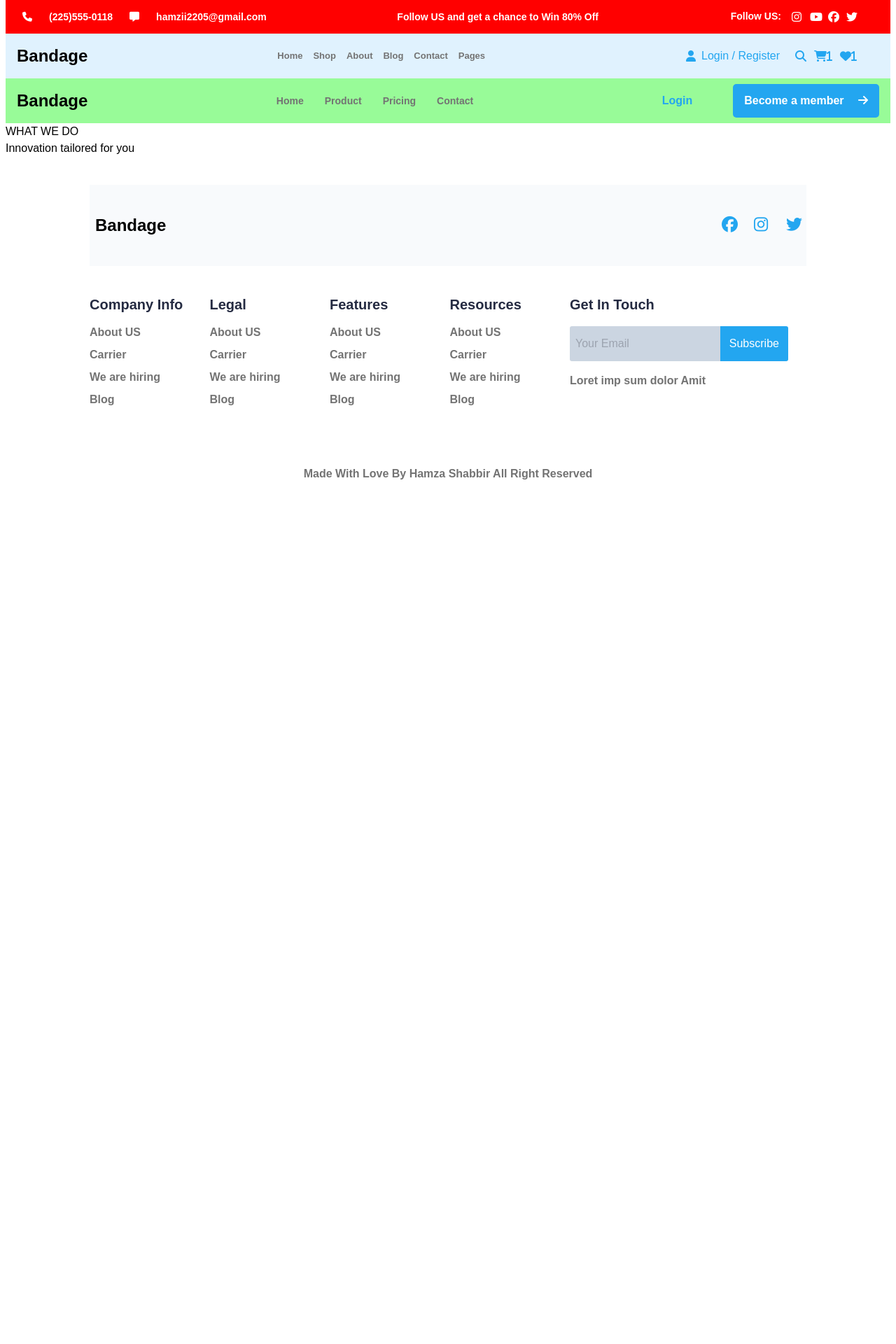
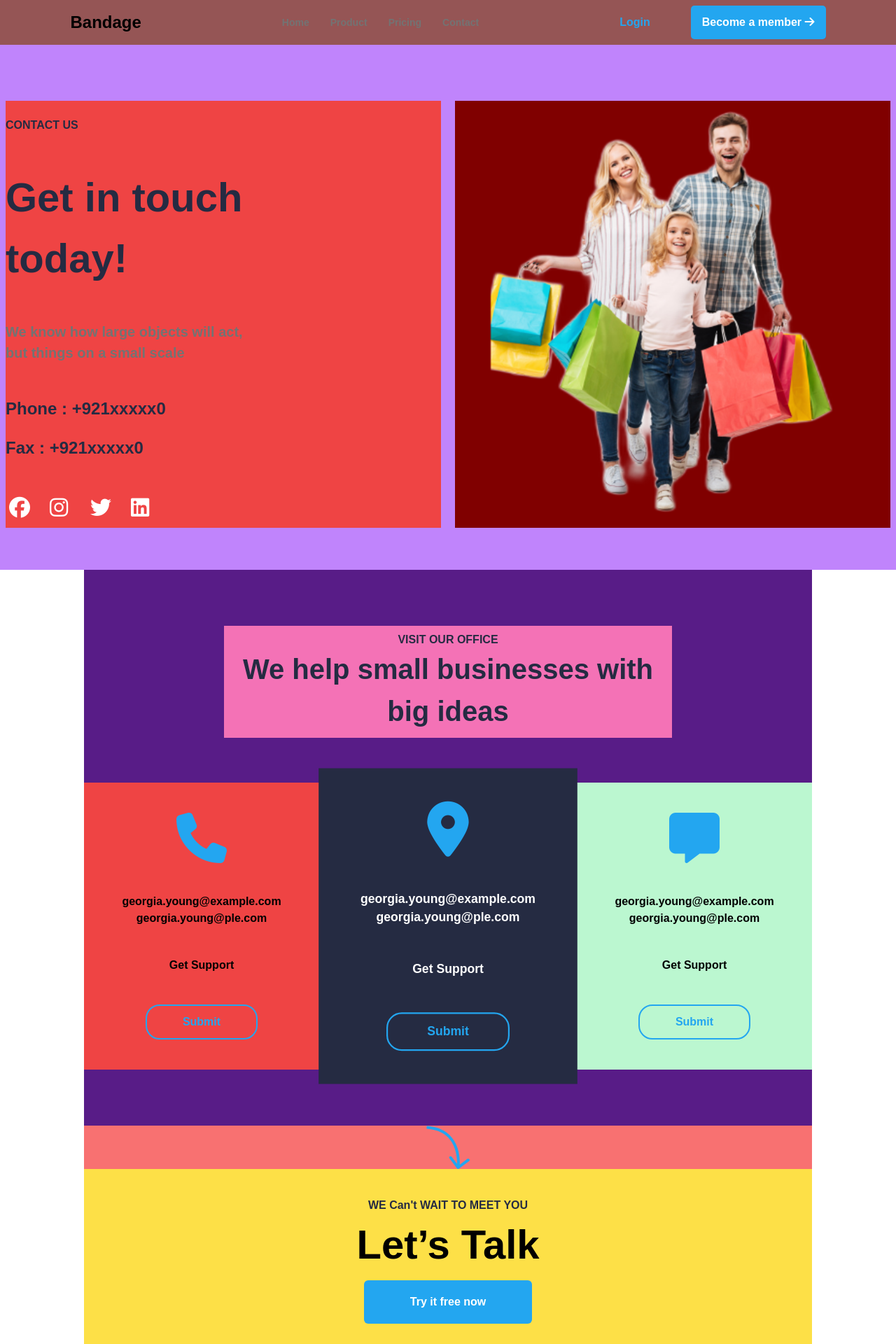
Before and after one commit to HamzaShabir0786/Hackathone_Q2, a Next.js app: page /contact in a window 1280 px wide. Shown: the top 1920 px of the page at 70% size. Before the commit the page ends 800 px from the top, so only its background shows below. Built offline with nearby package versions, Linux system fonts and the light colour scheme.

Commit message:
add contact page at 5:15AM

```diff
--- a/src/app/components/Footer/Footer.tsx
+++ b/src/app/components/Footer/Footer.tsx
@@ -56,7 +56,7 @@ export default function Footer() {
                 <input
                   type="text py-4"
                   placeholder="Your Email"
-                  className="pl-2 bg-slate-300 footer-input"
+                  className="pl-2 bg-[#F9F9F9] footer-input"
                 />
                 <button className="footer-btn">Subscribe</button>
               </div>
--- a/src/app/components/Header/Header.tsx
+++ b/src/app/components/Header/Header.tsx
@@ -2,25 +2,25 @@ export default function Header() {
   return (
     <>
       <nav className="nav-con  bg-sky-100 max-w-[1440px] m-auto ">
-        <div className="child-nav-1    h-[3rem]  flex items-center justify-between px-4 text-white bg-[#252B42]  mobile:bg-[red] ">
+        <div className="child-nav-1    h-[3rem]  flex items-center justify-between px-4 text-white bg-[#252B42]   ">
           <div className="flex justify-between ">
             <div className=" flex items-center gap-6 h-[46px] font-bold text-[14px] px-2">
-              <div className="flex gap-6 items-center">
+              <div className="number-nav flex gap-6 items-center">
                 <i className="fa-solid fa-solid-home-nav fa-phone text-white"></i>
                 <h6>(225)555-0118</h6>
               </div>
-              <div className="flex gap-6 items-center">
+              <div className="email-nav  flex gap-6 items-center">
                 <i className="fa-solid fa-solid-home-nav fa-message text-white"></i>
                 <h6>hamzii2205@gmail.com</h6>
               </div>
             </div>
           </div>
-          <div className=" h-[46px] flex items-center">
+          <div className="follow-us-nav  h-[46px] flex items-center ">
             <h6 className="text-[14px] font-bold ">
               Follow US and get a chance to Win 80% Off
             </h6>
           </div>
-          <div className="w-[auto]   h-[46px] p-[10px] gap-[10px] flex ">
+          <div className="follow-us-icons-nav w-[auto]   h-[46px] p-[10px] gap-[10px] flex ">
             <h6 className=" font-[700] text-[14px] leading-[24px] text-white">
               Follow US:
             </h6>
@@ -36,7 +36,7 @@ export default function Header() {
           <div>
             <h3 className="font-bold text-[24px]">Bandage</h3>
           </div>
-          <div className="flex list-none font-bold gap-[15px] text-[#737373] text-[13px]">
+          <div className="li-div-nav flex list-none font-bold gap-[15px] text-[#737373] text-[13px]">
             <li>Home</li>
             <li>Shop</li>
             <li>About</li>
@@ -45,8 +45,8 @@ export default function Header() {
             <li>Pages</li>
           </div>
 
-          <div className="   flex items-center justify-between  text-[#23a6f0] h-[46px] p-4">
-            <div className="flex items-center  w-[140px] h-9">
+          <div className=" login-nav  flex items-center gap-5 text-[#23a6f0] h-[46px] p-4">
+            <div className="flex items-center  h-9">
               <div className="flex items-center  ">
                 <i className="fa-solid fa-solid-home-nav fa-user pr-2 "></i>
                 <div>
--- a/src/app/contact/contact.css
+++ b/src/app/contact/contact.css
@@ -1,18 +1,11 @@
-.max-w {
-  max-width: 1440px;
-  /* background-color: pink; */
-  margin: auto;
-}
 .contact-nav {
   /* max-width: 1040px; */
-  background-color: palegreen;
+  background-color: rgb(149, 85, 85);
   margin: auto;
   display: flex;
   align-items: center;
-  justify-content: space-between;
+  justify-content: space-around;
   height: 4rem;
-  padding-left: 1rem;
-  padding-right: 1rem;
 }
 .contact-nav h3 {
   font-weight: 700;
@@ -53,6 +46,70 @@
   font-weight: 700;
   border-radius: 5px;
 }
-.fa-solid-contact-nav {
-  padding-left: 1rem;
+.fa-solid-contact {
+  color: #23a6f0;
 }
+
+.flex-contact-child-2 {
+  background-image: url("/images/contact-img.png");
+  background-repeat: no-repeat;
+  background-position-x: center;
+  background-color: maroon;
+  background-size: contain;
+}
+.contact-business-grid {
+  display: grid;
+  grid-template-columns: repeat(3, minmax(300px, 1fr));
+  grid-template-rows: repeat(1, minmax(400px, 410px));
+  grid-auto-rows: minmax(400, 410px);
+  background-color: #23a6f0;
+
+  margin-top: 4rem;
+  gap: 1rem;
+}
+.contact-business-items {
+  display: flex;
+  flex-direction: column;
+  justify-content: space-evenly;
+  text-align: center;
+  transition: all 0.2s linear;
+  font-weight: 700;
+}
+
+.c-b-i-2 {
+  color: white;
+  background: #252b42;
+  transform: scale(1.1);
+}
+.c-b-i-2,
+.contact-business-items:hover {
+  color: white;
+  background: #252b42;
+  transform: scale(1.1);
+}
+.contact-btn {
+  width: 10rem;
+  padding: 0.7rem;
+  margin-left: 50%;
+  transform: translate(-50%);
+  color: #23a6f0;
+  border: 2px solid #23a6f0;
+  border-radius: 20px;
+}
+.grid-contact-home {
+  display: grid;
+  grid-template-columns: repeat(2, minmax(400px, 1fr));
+  grid-template-rows: repeat(1, minmax(600px, 610px));
+  grid-auto-rows: minmax(600px, 610px);
+  gap: 20px;
+}
+@media (max-width: 791px) {
+  .grid-contact-home {
+    grid-template-columns: repeat(auto-fill, minmax(400px, 1fr));
+    /* grid-template-rows: repeat(1, minmax(600px, 610px));
+    gap: 20px; */
+  }
+  .home-contact {
+    @apply py-20;
+  }
+}
--- a/src/app/contact/page.tsx
+++ b/src/app/contact/page.tsx
@@ -2,8 +2,8 @@ import "./contact.css";
 export default function Contact() {
   return (
     <>
-      <div className="max-w">
-        <nav className="contact-nav">
+      <div className="max-w-[1440px] h-auto  m-auto">
+        <nav className="contact-nav max-w-[1440px] ">
           <h3>Bandage</h3>
           <div className="ul-div">
             <ul>
@@ -16,13 +16,111 @@ export default function Contact() {
           <div className="contact-btns-div">
             <button className="login-btn">Login</button>
             <button className="member-btn">
-              Become a member <i className="fa-solid fa-solid-contact-nav fa-arrow-right"></i>
+              Become a member{" "}
+              <i className="fa-solid fa-solid-contact-nav fa-arrow-right"></i>
             </button>
           </div>
         </nav>
-        <div className="heading-for-contact">
-            <h5>WHAT WE DO</h5>
-            <h1>Innovation tailored for you</h1>
+
+        <div className="home-contact  max-w-[1440px] h-[750px] py-[80px] m-auto bg-purple-400 px-2">
+          <div className=" grid-contact-home">
+            <div className="flex-contact-child-1  flex flex-col justify-around w-[100%]   bg-red-500">
+              <h5 className="font-bold text-[16px] text-[#252B42]">
+                CONTACT US
+              </h5>
+              <h1 className="text-[58px] font-bold text-[#252B42]">
+                Get in touch <br /> today!
+              </h1>
+              <h4 className="text-[20px] font-bold text-[#737373]">
+                We know how large objects will act, <br /> but things on a small
+                scale
+              </h4>
+              <div className="flex flex-col gap-5">
+                <h3 className="text-[24px] font-bold text-[#252B42]">
+                  Phone : +921xxxxx0
+                </h3>
+                <h3 className="text-[24px] font-bold text-[#252B42]">
+                  Fax : +921xxxxx0
+                </h3>
+              </div>
+              <div className="contact-icons flex text-[30px] gap-8 ">
+                <i className="fa-brands fa-facebook"></i>
+                <i className="fa-brands fa-instagram"></i>
+                <i className="fa-brands fa-twitter"></i>
+                <i className="fa-brands fa-linkedin"></i>
+              </div>
+            </div>
+            <div className="flex-contact-child-2 w-[100%]"></div>
+          </div>
+        </div>
+        <div className="max-w-[1040px] h-[auto] py-[80px] m-auto bg-purple-900">
+          <div className="w-[640px] bg-pink-400 m-auto py-2 text-center">
+            <h6 className="font-bold text-[#252B42] ">VISIT OUR OFFICE</h6>
+            <h1 className="font-bold text-[40px] text-[#252B42] ">
+              We help small businesses with big ideas
+            </h1>
+          </div>
+          <div className="contact-business-grid bg-gray-500 ">
+            <div className="contact-business-items c-b-i-1 bg-red-500">
+              <i className="fa-solid-contact fa-solid fa-phone text-[white] text-[72px]"></i>
+              <div>
+                <h6>georgia.young@example.com</h6>
+                <h6>georgia.young@ple.com</h6>
+              </div>
+              <h5 className="font-bold"> Get Support</h5>
+              <button className="contact-btn">Submit</button>
+            </div>
+            <div className="contact-business-items c-b-i-2 bg-purple-200">
+              <i className="fa-solid-contact text-white text-[72px] fa-solid fa-location-dot"></i>
+              <div>
+                <h6>georgia.young@example.com</h6>
+                <h6>georgia.young@ple.com</h6>
+              </div>
+              <h5 className="font-bold"> Get Support</h5>
+              <button className="contact-btn">Submit</button>
+            </div>
+            <div className="contact-business-items c-b-i-3 bg-green-200">
+              <i className="fa-solid-contact text-white text-[72px] fa-solid fa-message"></i>
+              <div>
+                <h6>georgia.young@example.com</h6>
+                <h6>georgia.young@ple.com</h6>
+              </div>
+              <h5 className="font-bold"> Get Support</h5>
+              <button className="contact-btn">Submit</button>
+            </div>
+          </div>
+        </div>
+
+        <div className="bg-blue-900 max-w-[1040px] h-[400px] m-auto">
+          <div>
+            <div className="bg-purple-600 text-center h-[auto] ">
+              <div className=" text-center flex justify-center bg-red-400">
+                <svg
+                  width="62"
+                  height="62"
+                  viewBox="0 0 62 62"
+                  fill="none"
+                  xmlns="http://www.w3.org/2000/svg"
+                >
+                  <path
+                    d="M43.9052 61.2058C44.5713 62.0869 45.8256 62.2611 46.7067 61.5949L61.0645 50.7389C61.9456 50.0727 62.1198 48.8184 61.4536 47.9374C60.7874 47.0563 59.5331 46.8821 58.6521 47.5483L45.8896 57.1981L36.2398 44.4356C35.5736 43.5545 34.3193 43.3803 33.4382 44.0465C32.5572 44.7127 32.383 45.9669 33.0491 46.848L43.9052 61.2058ZM0.367223 4.49559C13.131 5.34642 22.0886 9.24913 28.4012 14.4985C34.7283 19.7599 38.5351 26.4888 40.7922 33.1997C43.0521 39.9191 43.7382 46.5647 43.8525 51.5532C43.9095 54.0417 43.8239 56.1028 43.7249 57.5345C43.6755 58.2501 43.6228 58.8073 43.5831 59.181C43.5632 59.3678 43.5466 59.5086 43.5354 59.6003C43.5297 59.6461 43.5254 59.6796 43.5227 59.7005C43.5213 59.7109 43.5203 59.7181 43.5198 59.7221C43.5195 59.7242 43.5194 59.7254 43.5193 59.7257C43.5193 59.7259 43.5193 59.7256 43.5193 59.7257C43.5194 59.7252 43.5195 59.7245 45.5005 59.9996C47.4815 60.2747 47.4816 60.2736 47.4818 60.2722C47.4819 60.2715 47.4821 60.27 47.4823 60.2685C47.4827 60.2656 47.4832 60.2619 47.4838 60.2574C47.485 60.2483 47.4867 60.236 47.4887 60.2204C47.4928 60.1893 47.4985 60.1453 47.5054 60.0889C47.5193 59.976 47.5384 59.8132 47.5607 59.6036C47.6052 59.1846 47.6623 58.5782 47.7154 57.8104C47.8215 56.2753 47.9117 54.0903 47.8515 51.4616C47.7313 46.2158 47.0111 39.1427 44.5835 31.9246C42.153 24.6981 37.991 17.2708 30.9587 11.423C23.9119 5.56306 14.1195 1.40343 0.63327 0.50445L0.367223 4.49559Z"
+                    fill="#23A6F0"
+                  />
+                </svg>
+              </div>
+              <div className="bg-yellow-300 py-[40px]">
+                <h5 className=" text-[#252B42] font-bold text-[16px]">
+                  WE Can't WAIT TO MEET YOU
+                </h5>
+                <h2 className="text-[58px] font-bold text-[#252B42} ">
+                  Let’s Talk
+                </h2>
+                <button className="w-[15rem] p-[1.2rem] rounded-md mt-2 bg-[#23A6F0] font-bold text-white">
+                  Try it free now
+                </button>
+              </div>
+            </div>
+          </div>
         </div>
       </div>
     </>
--- a/src/app/globals.css
+++ b/src/app/globals.css
@@ -1,7 +1,6 @@
 @tailwind base;
 @tailwind components;
 @tailwind utilities;
-
 * {
   font-family: sans-serif;
   background-position: start;
@@ -9,9 +8,7 @@
   box-sizing: border-box;
   padding: 0%;
 }
-body {
-  @apply px-2;
-}
+
 .fa-brands {
   width: 26px;
   height: 26px;
@@ -22,11 +19,10 @@ body {
 .fa-solid-home-nav {
   display: flex;
   align-items: center;
-  /* background-color: #23856d; */
+
   height: auto;
 }
 .landing-home {
-  /* @apply flex flex-col items-center justify-center h-screen; */
   background-image: url("/images/hero1.jpg");
   background-size: cover;
 }
@@ -68,7 +64,6 @@ body {
   background-repeat: no-repeat;
   background-size: cover;
 }
-
 .feature-grid {
   display: grid;
   width: auto;
@@ -80,14 +75,12 @@ body {
 
   row-gap: 100px;
 }
-
 .nested-all-feature-1 {
   height: 70%;
   background-repeat: no-repeat;
   background-size: cover;
   background-position: top;
 }
-
 .n-f-1 {
   background-image: url("/images/bg-f1.png");
 }
@@ -172,17 +165,11 @@ body {
   gap: 28px;
   height: auto;
 }
-.featured-items {
-  /* background-color: yellow;
-  padding: 5px; */
-}
+
 .all-featured-post-n-2 {
   background-color: white;
 }
-/* .all-featured-post-n-1 {
-  background-image: url("/images/feature-01.png");
-  background-size: cover;
-} */
+
 .f-p-n-1 {
   background-image: url("/images/feature-01.png");
   background-size: cover;
@@ -244,7 +231,6 @@ body {
   max-width: 1144px;
   margin: auto;
   height: auto;
-  /* background-color: #af23f0; */
 
   gap: 10px;
 }
@@ -263,13 +249,12 @@ body {
   background-image: url("/images/hero2.png");
   background-size: contain;
   background-repeat: no-repeat;
-  /* background-color: pink; */
+
   width: 50%;
-  height: 500px;
-  /* height: 100vh; */
+  height: 570px;
 }
+/* vital classic end from here */
 
-/* vital classic end from here */
 /* fluid flex start from here */
 .fluid-flex {
   padding: 2px;
@@ -277,9 +262,6 @@ body {
 }
 /* fluid flex end from here */
 
-/* footer start from here */
-
-/* footer end from here */
 @media (max-width: 1062px) {
   .feature-grid {
     grid-template-columns: repeat(auto-fill, minmax(238px, 1fr));
@@ -295,7 +277,7 @@ body {
   }
   .footer-div {
     grid-template-columns: repeat(auto-fill, minmax(320px, 1fr));
-    gap: 2px;
+    row-gap: 50px;
     height: auto;
   }
   .get-in-touch {
@@ -333,10 +315,63 @@ body {
     background-position: center;
   }
 }
-
+@media (max-width: 940px) {
+  .follow-us-nav h6 {
+    @apply text-[12px];
+  }
+  .email-nav {
+    @apply gap-2;
+  }
+  .email-nav h6 {
+    @apply text-[12px];
+  }
+  .number-nav {
+    @apply gap-2;
+  }
+  .number-nav h6 {
+    @apply text-[12px];
+  }
+  .follow-us-icons-nav {
+    @apply gap-2;
+  }
+  .follow-us-icons-nav h6 {
+    @apply text-[12px];
+  }
+  .login-nav {
+    @apply px-2 text-[12px] gap-2;
+  }
+  .li-div-nav {
+    @apply px-1 gap-[10px] text-[12px];
+  }
+}
+@media (max-width: 817px) {
+  .follow-us-nav h6 {
+    @apply text-[10px];
+  }
+  .email-nav {
+    @apply gap-1;
+  }
+  .email-nav h6 {
+    @apply text-[10px];
+  }
+  .number-nav {
+    @apply gap-1;
+  }
+  .number-nav h6 {
+    @apply text-[10px];
+  }
+  .follow-us-icons-nav {
+    @apply gap-1;
+  }
+  .follow-us-icons-nav h6 {
+    @apply text-[10px];
+  }
+  .child-nav-1 {
+    @apply px-1;
+  }
+}
 @media (max-width: 791px) {
   .d-g-i-1 {
-    /* grid-column: 1/0; */
     background-image: url("/images/img-1.png");
     background-position: start;
   }
@@ -346,7 +381,10 @@ body {
   .vital-flex {
     flex-direction: column;
     height: auto;
-    align-items: center;
+    align-items: flex-start;
+    justify-content: space-between;
+
+    gap: 13rem;
   }
   .vital-flex-1 {
     width: 100%;
@@ -355,7 +393,6 @@ body {
   }
   .vital-flex-2 {
     width: 100%;
-    /* background-color: red; */
   }
   .fluid-flex-1 {
     width: 100%;
@@ -363,12 +400,18 @@ body {
   .fluid-flex-2 {
     width: 100%;
   }
-  .fluid-flex {
-    @apply bg-red-900;
-  }
+
   .fluid-flex {
     flex-direction: column;
     align-items: center;
+  }
+  .home-contact {
+    height: auto;
+  }
+  .grid-contact-home {
+    grid-template-columns: repeat(auto-fill, minmax(400px, 1fr));
+    /* grid-template-rows: repeat(1, minmax(600px, 610px));
+    gap: 20px; */
   }
 }
 @media (max-width: 768px) {
--- a/src/app/layout.tsx
+++ b/src/app/layout.tsx
@@ -20,7 +20,7 @@ export default function RootLayout({
   return (
     <html lang="en">
       <body className={inter.className}>
-        <Header />
+        {/* <Header /> */}
         {children}
         <Footer />
       </body>
```
Also changed, not shown: public/images/contact-img.png (added).
